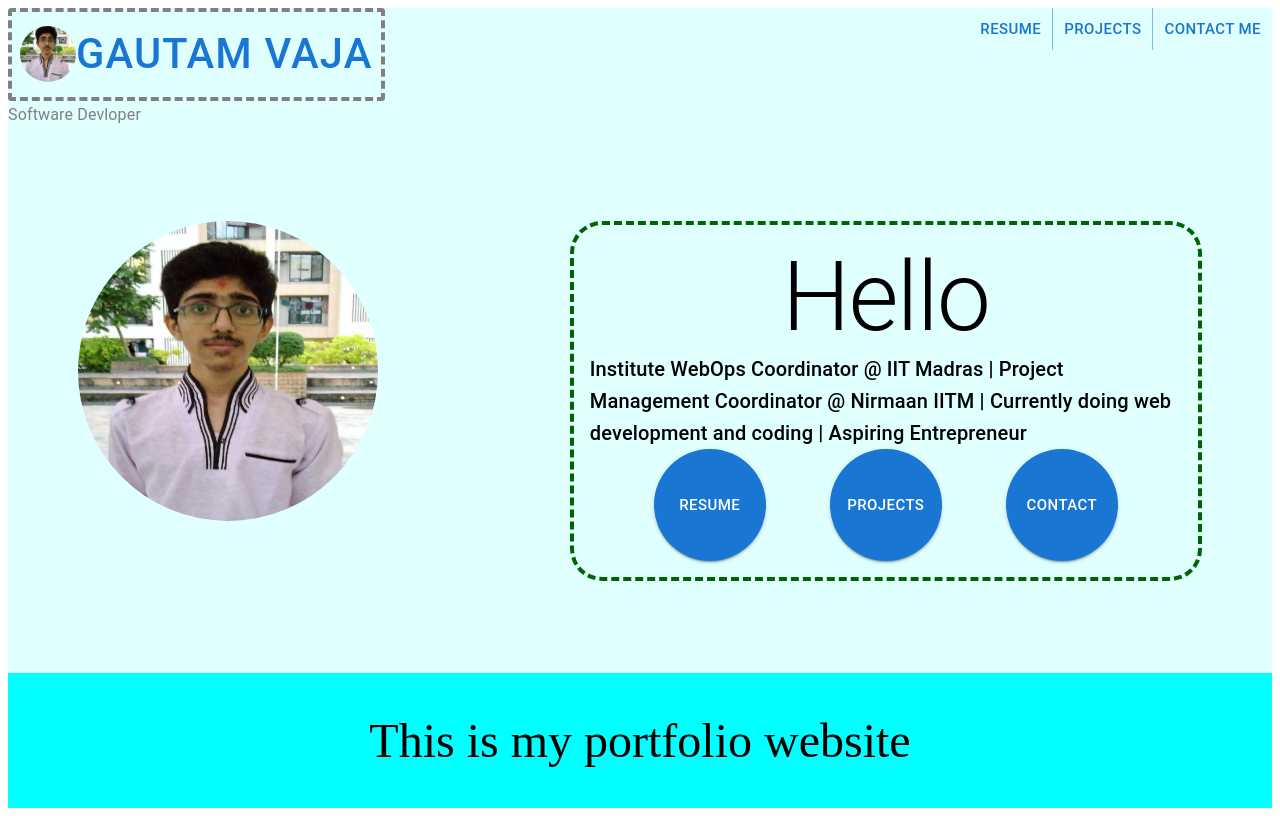
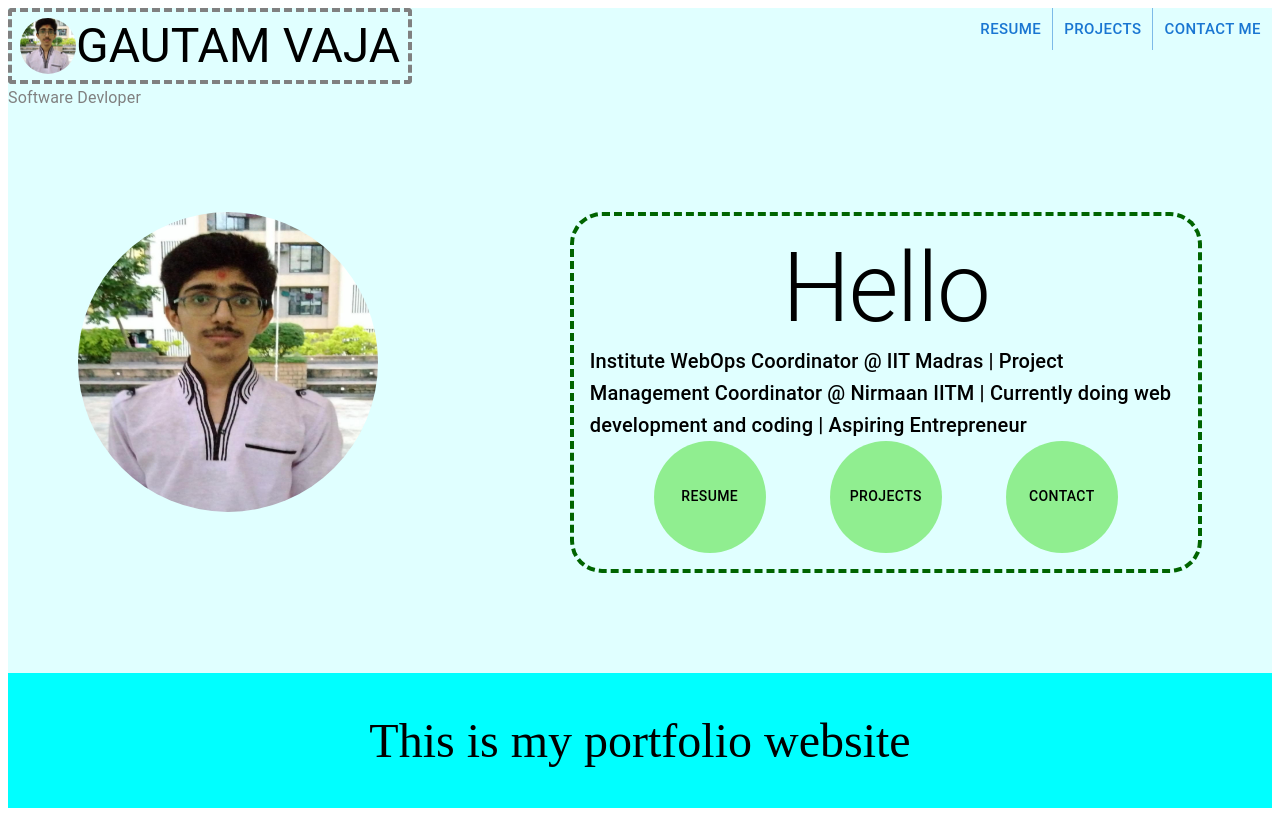
Before and after one commit to gautamV19/portfolio, a React (Create React App) app: page / in a window 1280 px wide. Built offline with nearby package versions, Linux system fonts and the light colour scheme.

Commit message:
home page ready 2

```diff
--- a/src/Components/Header.tsx
+++ b/src/Components/Header.tsx
@@ -25,7 +25,9 @@ export default function Header() {
               src={myPhoto}
               sx={{ width: 56, height: 56 }}
             />
-            Gautam Vaja
+            <Typography variant="h3" color="initial">
+              Gautam Vaja
+            </Typography>
           </Button>
           <Typography variant="subtitle1" color="grey">
             Software Devloper
--- /dev/null
+++ b/src/Components/MyButton.tsx
@@ -0,0 +1,16 @@
+import * as React from "react";
+import { styled } from "@mui/material/styles";
+import Button, { ButtonProps } from "@mui/material/Button";
+
+const ColorButton = styled(Button)<ButtonProps>(({ theme }) => ({
+  borderRadius: "50%",
+  height: "7rem",
+  width: "7rem",
+  backgroundColor: "lightgreen",
+  color: "black",
+  "&:hover": {
+    backgroundColor: "white",
+  },
+}));
+
+export default ColorButton;
--- a/src/Pages/Home.tsx
+++ b/src/Pages/Home.tsx
@@ -1,7 +1,7 @@
 import React from "react";
 import { Grid, ButtonGroup, Button, Typography } from "@mui/material";
 import myPhoto from "../assets/Images/myPhoto.jpeg";
-import bg from "../assets/Images/bg.jpg";
+import MyButton from "../Components/MyButton";
 
 function Home() {
   return (
@@ -40,7 +40,21 @@ function Home() {
           </Typography>
         </Grid>
         <Grid item container justifyContent="space-evenly">
-          <Button
+          <MyButton>Resume</MyButton>
+          <MyButton>Projects</MyButton>
+          <MyButton>Contact</MyButton>
+        </Grid>
+      </Grid>
+    </Grid>
+  );
+}
+
+export default Home;
+// height: "100%", width: "100%",
+
+/*
+
+ <Button
             size="large"
             variant="contained"
             sx={{ borderRadius: "50%", height: "7rem", width: "7rem" }}
@@ -57,15 +71,12 @@ function Home() {
           <Button
             size="large"
             variant="contained"
-            sx={{ borderRadius: "50%", height: "7rem", width: "7rem" }}
+            sx={{
+              borderRadius: "50%",
+              height: "7rem",
+              width: "7rem",
+            }}
           >
             Contact
           </Button>
-        </Grid>
-      </Grid>
-    </Grid>
-  );
-}
-
-export default Home;
-// height: "100%", width: "100%",
+*/
--- a/src/assets/css/styles.css
+++ b/src/assets/css/styles.css
@@ -4,8 +4,4 @@
   width: 100%;
   display: inline-block;
 }
-
-Button:hover {
-  background-color: white;
-}
 /*# sourceMappingURL=styles.css.map */
--- a/src/assets/sass/_home.scss
+++ /dev/null
@@ -1,5 +0,0 @@
-Button {
-  &:hover {
-    background-color: white !important;
-  }
-}
```
Also changed, not shown: 1 other file (tests, documents, lock files or other folders).
